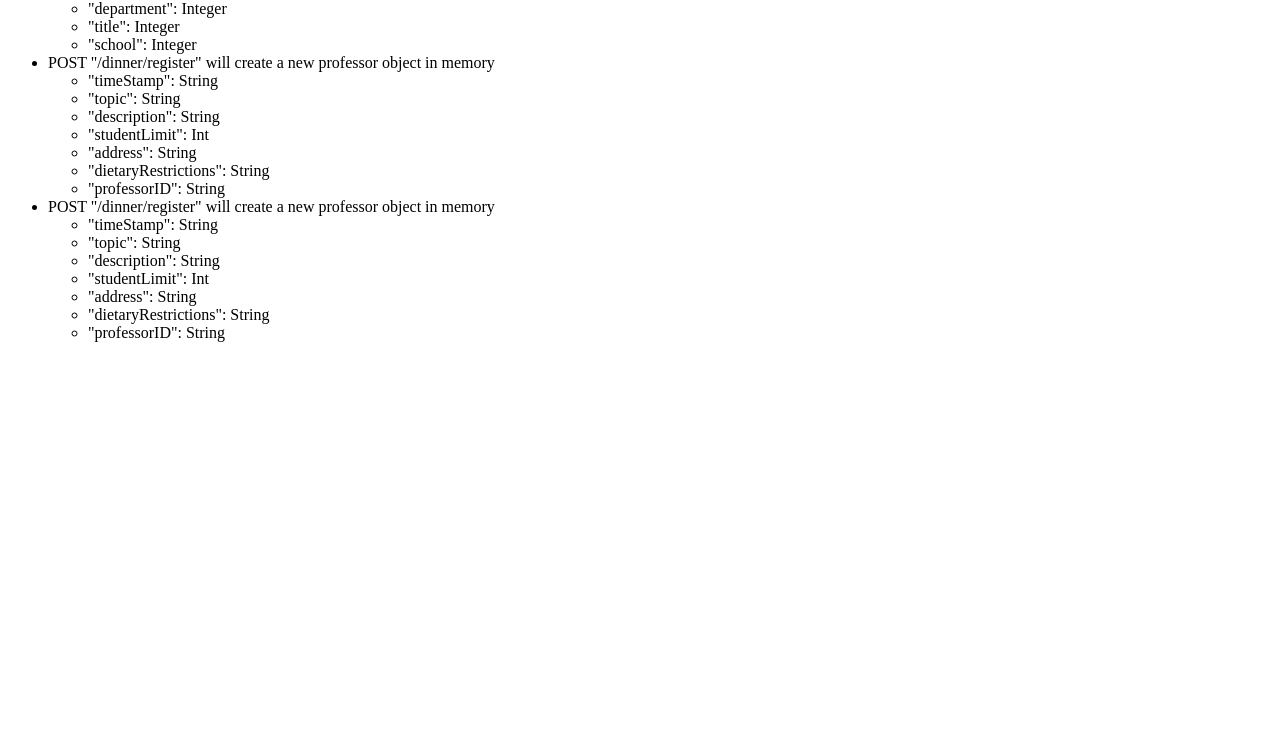
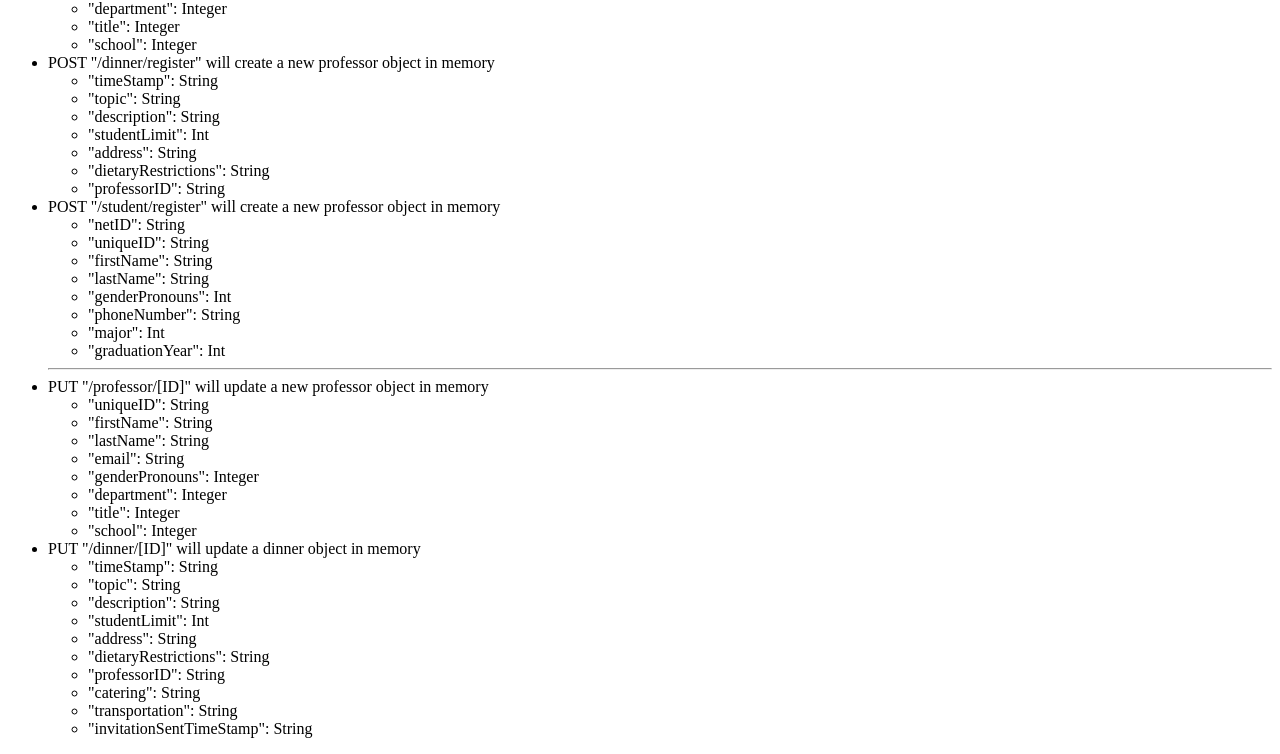
Before and after one commit to lhpc1/Duke-Conversations, a Flask app: page / in a window 1280 px wide. Shown: the part 300-1054 px from the top of the page. Before the commit the page ends 642 px from the top, so only its background shows below. Run offline with Flask 2, Linux system fonts and the light colour scheme.

Commit message:
Added frontend documentation.

```diff
--- a/templates/index.html
+++ b/templates/index.html
@@ -33,7 +33,34 @@
     <li> "professorID": String </li>
   </ul>
 
-  <li> POST "/dinner/register" will create a new professor object in memory </li>
+  <li> POST "/student/register" will create a new professor object in memory </li>
+  <ul>
+    <li> "netID": String </li>
+    <li> "uniqueID": String </li>
+    <li> "firstName": String </li>
+    <li> "lastName": String </li>
+    <li> "genderPronouns": Int </li>
+    <li> "phoneNumber": String </li>
+    <li> "major": Int </li>
+    <li> "graduationYear": Int </li>
+  </ul>
+
+  <hr>
+
+  <li> PUT "/professor/[ID]" will update a new professor object in memory </li>
+  <ul>
+    <li> "uniqueID": String </li>
+    <li> "firstName": String </li>
+    <li> "lastName": String </li>
+    <li> "email": String </li>
+    <li> "genderPronouns": Integer </li>
+    <li> "department": Integer </li>
+    <li> "title": Integer </li>
+    <li> "school": Integer </li>
+  </ul>
+
+
+  <li> PUT "/dinner/[ID]" will update a dinner object in memory </li>
   <ul>
     <li> "timeStamp": String </li>
     <li> "topic": String </li>
@@ -42,8 +69,10 @@
     <li> "address": String </li>
     <li> "dietaryRestrictions": String </li>
     <li> "professorID": String </li>
+    <li> "catering": String </li>
+    <li> "transportation": String </li>
+    <li> "invitationSentTimeStamp": String </li>
   </ul>
 
 
-
 </ul>
```
Also changed, not shown: resources/DinnerResource.py (+7 -0 lines), data.db.
